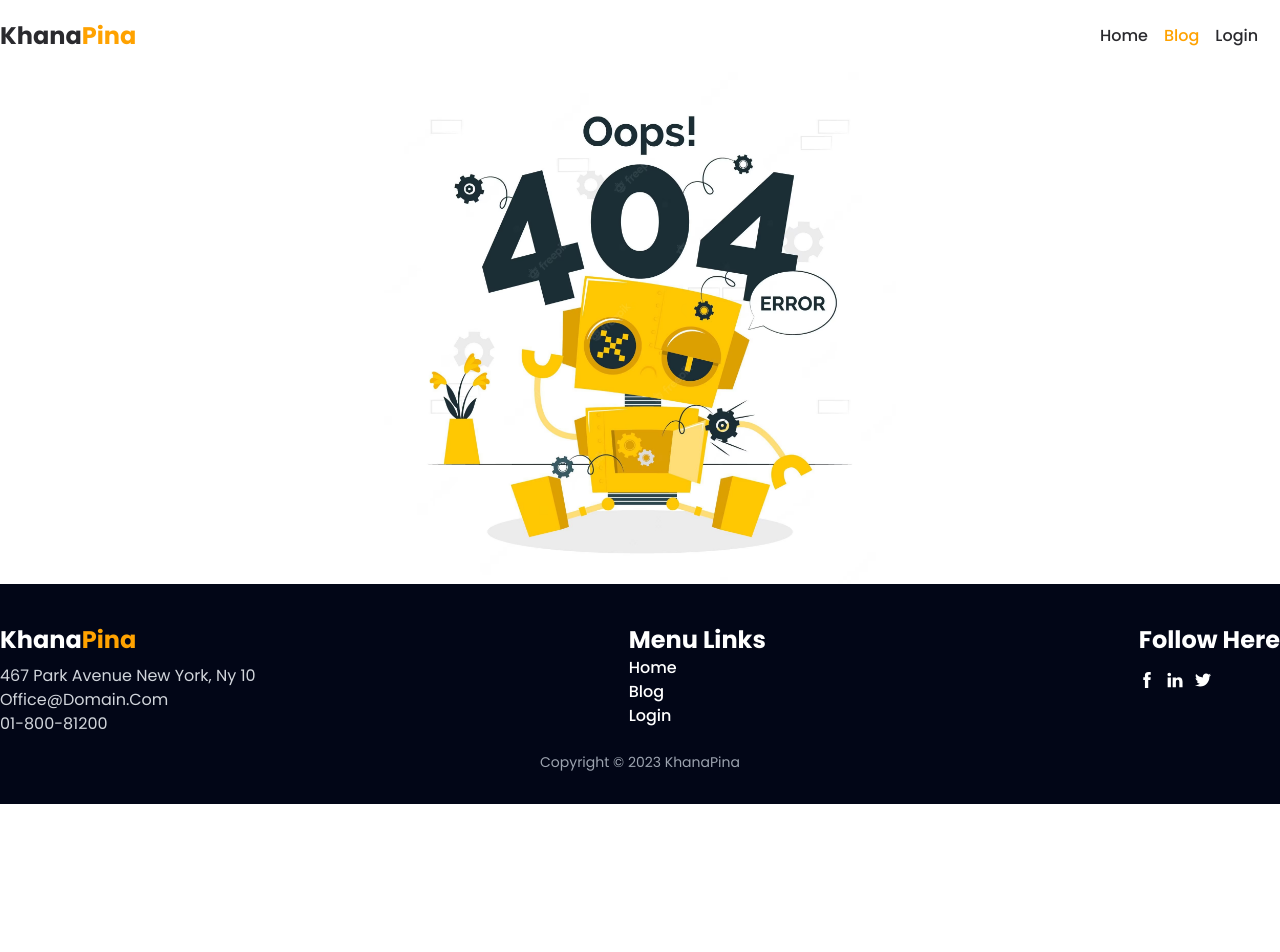
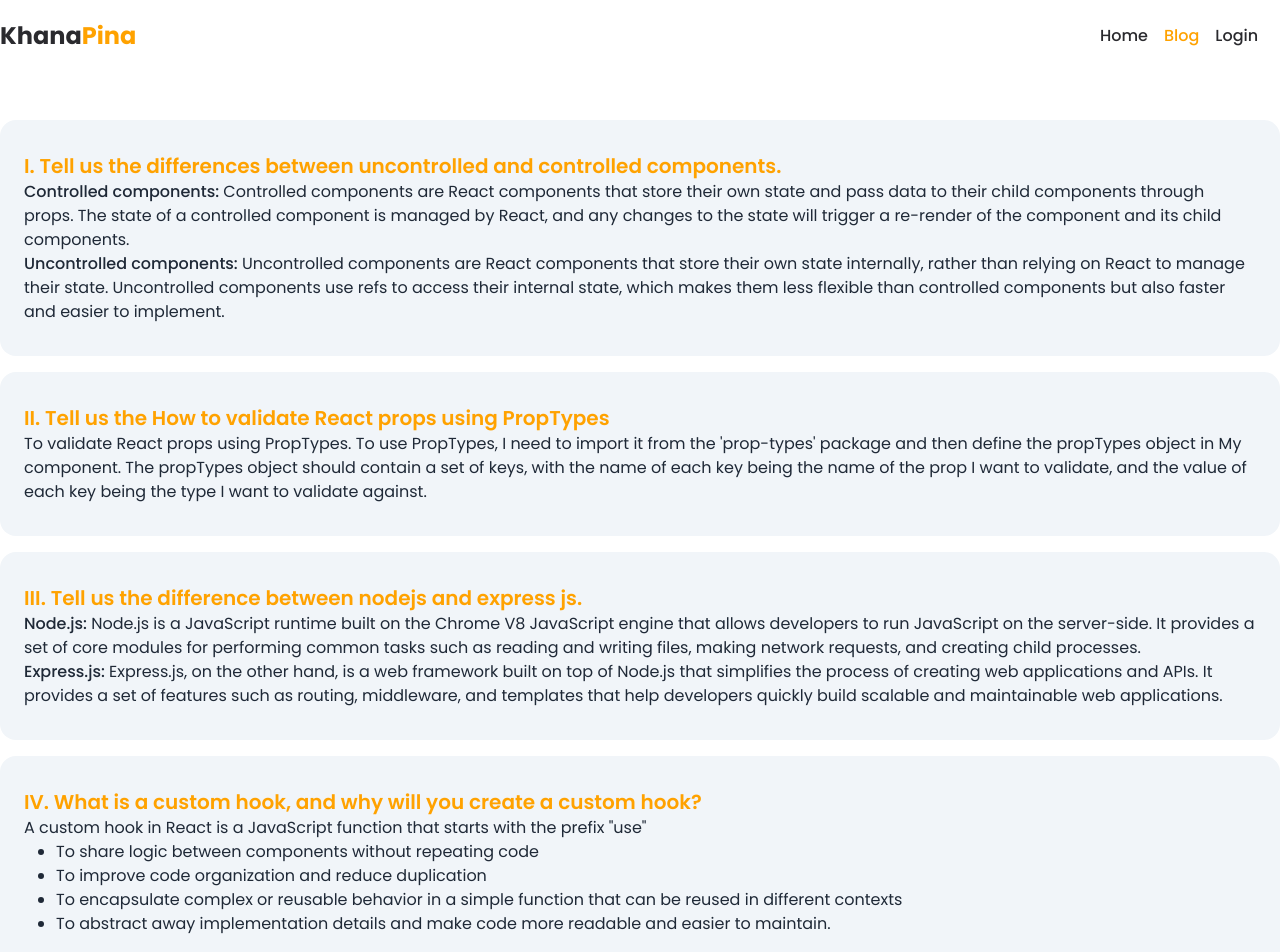
Before and after one commit to ihshadin/khana-pina-client, a React (Vite) app: page /blog in a window 1280 px wide. Shown: the top 952 px of the page. Before the commit the page ends 804 px from the top, so only its background shows below. Built offline with nearby package versions, Linux system fonts and the light colour scheme; no server answers.

Commit message:
Blog page and question added

```diff
--- a/src/components/Header/Header.jsx
+++ b/src/components/Header/Header.jsx
@@ -13,7 +13,7 @@
     }
 
     return (
-        <header className='flex items-center justify-between py-5 px-3 xl:px-0 xl:container mx-auto relative '>
+        <header className='flex items-center justify-between py-5 px-3 xl:px-0 xl:container mx-auto relative'>
             <div>
                 {/* <img className='w-36' src={logo} alt="" /> */}
                 <h1 className='font-bold text-2xl text-[#2a2a2e]'>Khana<span className='text-[#ffa200]'>Pina</span></h1>
--- /dev/null
+++ b/src/components/Pages/Blog/Blog.jsx
@@ -0,0 +1,45 @@
+import React from 'react';
+
+const Blog = () => {
+    return (
+        <section className='py-12'>
+            <div className='px-3 xl:px-0 xl:container mx-auto relative'>
+                <div className='bg-slate-100 rounded-2xl py-8 px-6 mb-4'>
+                    <h4 className='text-xl font-semibold text-[#ffa200]'>I. Tell us the differences between uncontrolled and controlled components.</h4>
+                    <p>
+                        <span className='font-medium'>Controlled components: </span>Controlled components are React components that store their own state and pass data to their child components through props. The state of a controlled component is managed by React, and any changes to the state will trigger a re-render of the component and its child components.
+                        <br></br>
+                        <span className='font-medium'>Uncontrolled components: </span>Uncontrolled components are React components that store their own state internally, rather than relying on React to manage their state. Uncontrolled components use refs to access their internal state, which makes them less flexible than controlled components but also faster and easier to implement.
+                    </p>
+                </div>
+                <div className='bg-slate-100 rounded-2xl py-8 px-6 mb-4'>
+                    <h4 className='text-xl font-semibold text-[#ffa200]'>II. Tell us the How to validate React props using PropTypes</h4>
+                    <p>To validate React props using PropTypes.
+                        To use PropTypes, I need to import it from the 'prop-types' package and then define the propTypes object in My component. The propTypes object should contain a set of keys, with the name of each key being the name of the prop I want to validate, and the value of each key being the type I want to validate against.</p>
+                </div>
+                <div className='bg-slate-100 rounded-2xl py-8 px-6 mb-4'>
+                    <h4 className='text-xl font-semibold text-[#ffa200]'>III. Tell us the difference between nodejs and express js.</h4>
+                    <p>
+                        <span className='font-medium'>Node.js: </span>Node.js is a JavaScript runtime built on the Chrome V8 JavaScript engine that allows developers to run JavaScript on the server-side. It provides a set of core modules for performing common tasks such as reading and writing files, making network requests, and creating child processes.
+                        <br />
+                        <span className='font-medium'>Express.js: </span>Express.js, on the other hand, is a web framework built on top of Node.js that simplifies the process of creating web applications and APIs. It provides a set of features such as routing, middleware, and templates that help developers quickly build scalable and maintainable web applications.
+                    </p>
+                </div>
+                <div className='bg-slate-100 rounded-2xl py-8 px-6 mb-4'>
+                    <h4 className='text-xl font-semibold text-[#ffa200]'>IV. What is a custom hook, and why will you create a custom hook?</h4>
+                    <p>
+                        A custom hook in React is a JavaScript function that starts with the prefix "use"<br />
+                        <ul className='list-disc ps-8'>
+                            <li>To share logic between components without repeating code</li>
+                            <li>To improve code organization and reduce duplication</li>
+                            <li>To encapsulate complex or reusable behavior in a simple function that can be reused in different contexts</li>
+                            <li>To abstract away implementation details and make code more readable and easier to maintain.</li>
+                        </ul>
+                    </p>
+                </div>
+            </div>
+        </section>
+    );
+};
+
+export default Blog;
--- a/src/components/layouts/MainLayouts.jsx
+++ b/src/components/layouts/MainLayouts.jsx
@@ -5,11 +5,13 @@
 
 const MainLayouts = () => {
     return (
-        <div>
+        <>
             <Header />
-            <Outlet />
+            <div className='min-h-[calc(100vh-292px)]'>
+                <Outlet />
+            </div>
             <Footer />
-        </div>
+        </>
     );
 };
 
--- a/src/main.jsx
+++ b/src/main.jsx
@@ -11,6 +11,7 @@
 import ChefRecipes from './components/Pages/ChefRecipes/ChefRecipes'
 import '@smastrom/react-rating/style.css'
 import { Toaster } from 'react-hot-toast'
+import Blog from './components/Pages/Blog/Blog'
 
 const router = createBrowserRouter([
   {
@@ -20,6 +21,10 @@
       {
         path: '/',
         element: <Home />
+      },
+      {
+        path: 'blog',
+        element: <Blog />,
       },
       {
         path: 'login',
```
Also changed, not shown: src/components/routes/PrivateRoutes.jsx (added), 1 other file (tests, documents, lock files or other folders).
